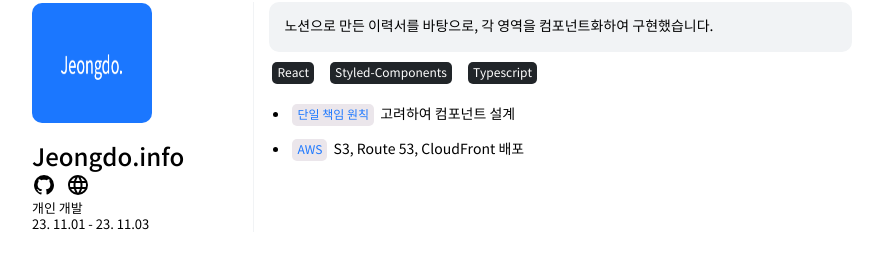
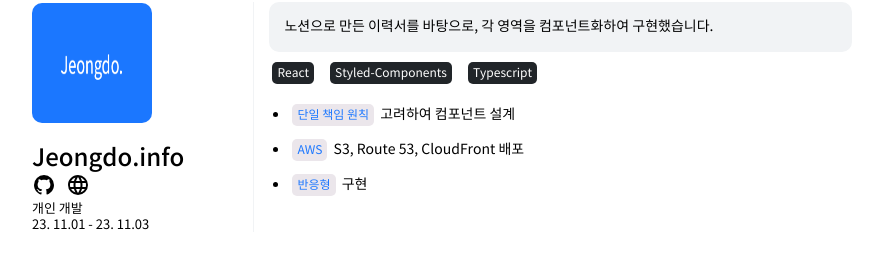
Before and after one commit to jeongdopark/jeongdo.info, a React (Vite) app in the folder jeongdo/: page / in a window 1280 px wide. Shown: the part 747-1007 px from the top of the page, without its empty margins (198-1081 px from the left). Built offline with nearby package versions, Linux system fonts and the light colour scheme.

Commit message:
docs: update readme

```diff
--- a/jeongdo/src/data/project.tsx
+++ b/jeongdo/src/data/project.tsx
@@ -43,6 +43,9 @@
         </div>,
         <div>
           <TagBox text="AWS" type="HIGHLIGHT" /> S3, Route 53, CloudFront 배포
+        </div>,
+        <div>
+          <TagBox text="반응형" type="HIGHLIGHT" /> 구현
         </div>,
       ],
     },
```
